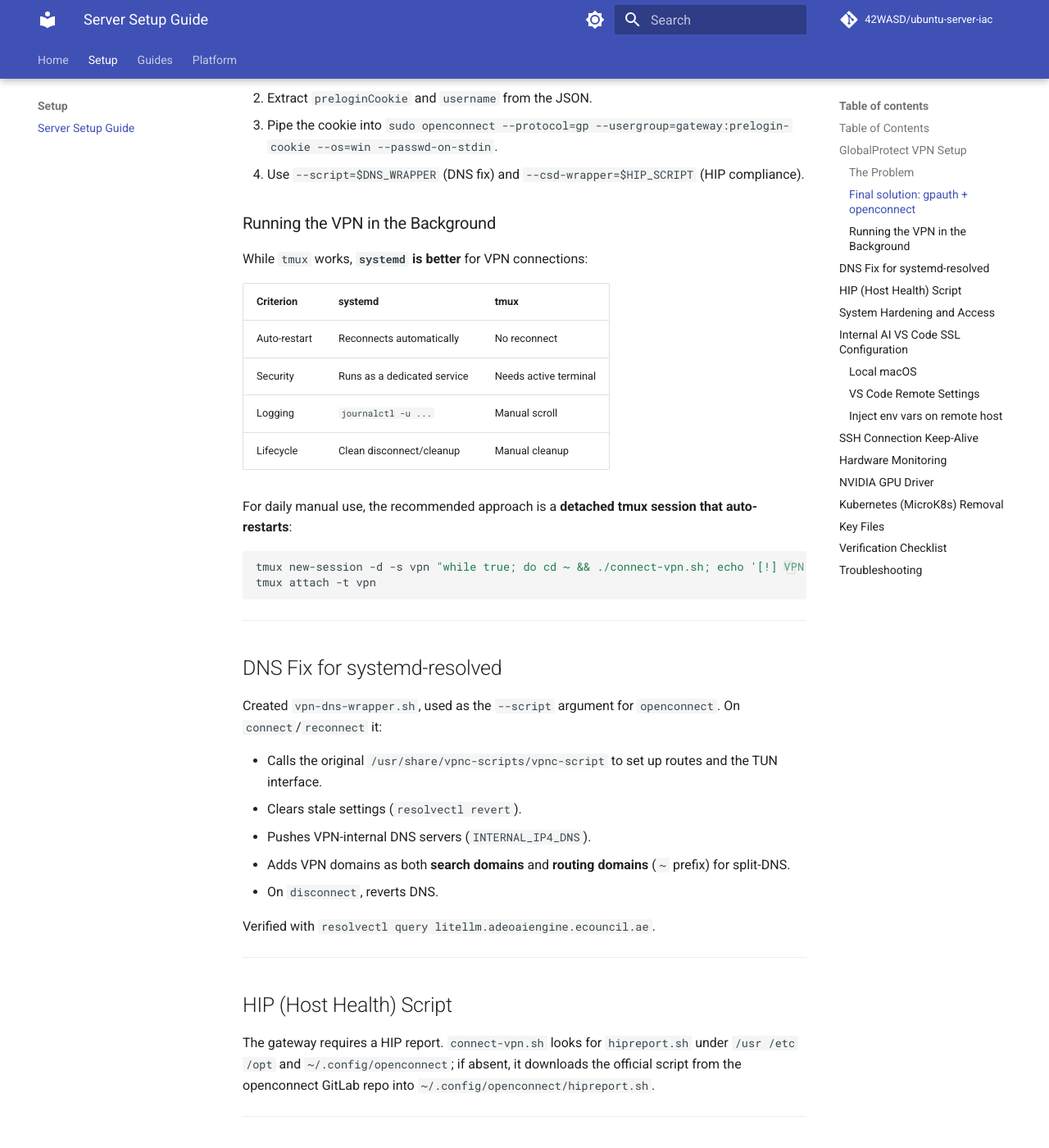
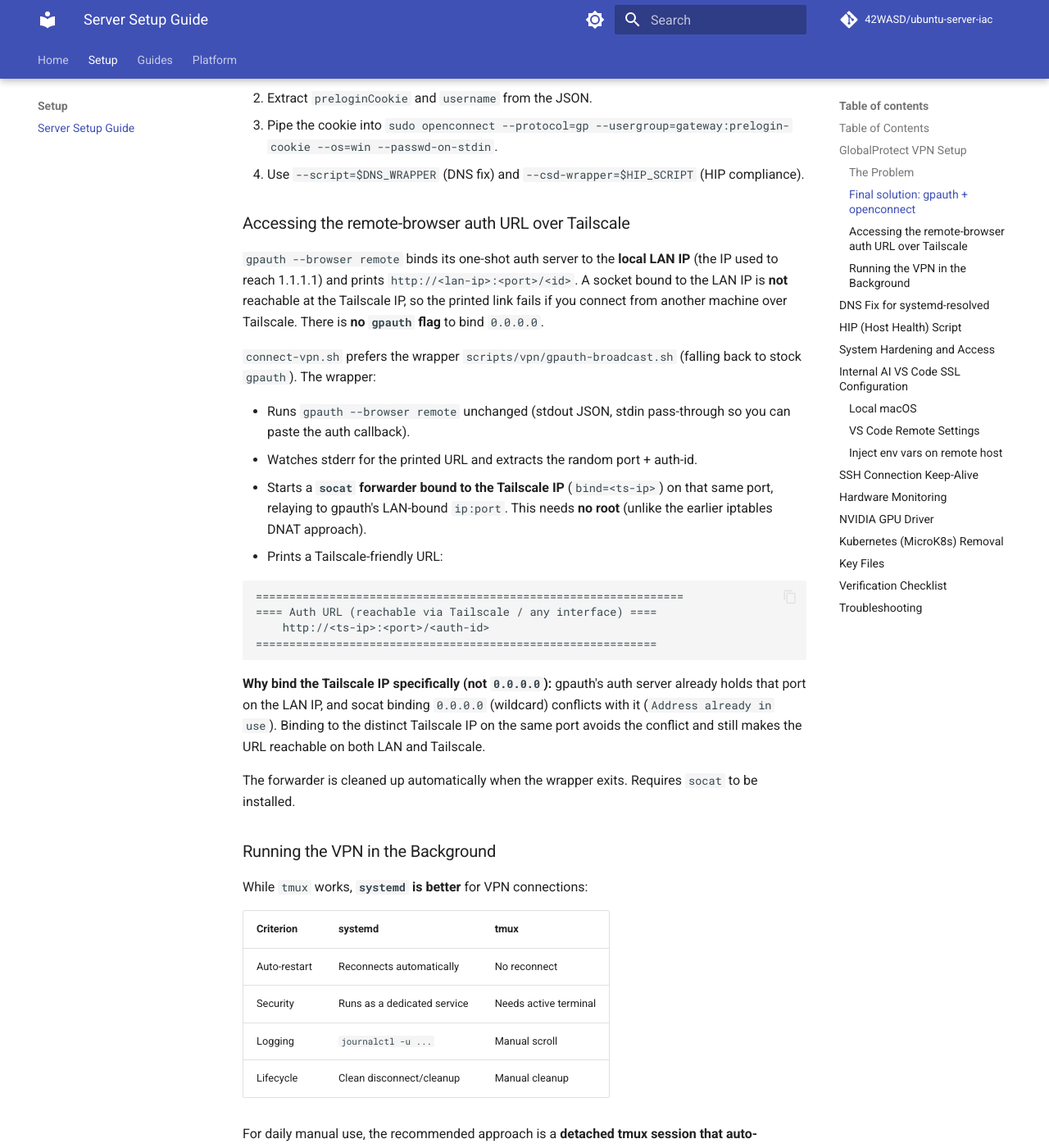
Before and after one commit to 42WASD/ubuntu-server-iac, an MkDocs documentation site: the page built from docs/setup/server-setup-guide.md, in a window 1280 px wide and 1400 px high, scrolled down 1435 px. Shown: the whole window at 82% size. Built offline with MkDocs 1.6.1 and Material for MkDocs 9.7.7, drawn with Linux system fonts in a browser that asks for light colours; comment, search, counter and statistics services are not loaded; some of the changed text lies outside the part shown.

Commit message:
Document Tailscale-reachable gpauth auth URL via socat broadcast wrapper

````diff
--- a/docs/setup/server-setup-guide.md
+++ b/docs/setup/server-setup-guide.md
@@ -47,6 +47,41 @@ The working combination uses the **`globalprotect-openconnect`** PPA, which prov
 2. Extract `preloginCookie` and `username` from the JSON.
 3. Pipe the cookie into `sudo openconnect --protocol=gp --usergroup=gateway:prelogin-cookie --os=win --passwd-on-stdin`.
 4. Use `--script=$DNS_WRAPPER` (DNS fix) and `--csd-wrapper=$HIP_SCRIPT` (HIP compliance).
+
+### Accessing the remote-browser auth URL over Tailscale
+
+`gpauth --browser remote` binds its one-shot auth server to the **local LAN IP**
+(the IP used to reach 1.1.1.1) and prints `http://<lan-ip>:<port>/<id>`. A
+socket bound to the LAN IP is **not** reachable at the Tailscale IP, so the
+printed link fails if you connect from another machine over Tailscale. There is
+**no `gpauth` flag** to bind `0.0.0.0`.
+
+`connect-vpn.sh` prefers the wrapper `scripts/vpn/gpauth-broadcast.sh` (falling
+back to stock `gpauth`). The wrapper:
+
+- Runs `gpauth --browser remote` unchanged (stdout JSON, stdin pass-through so
+  you can paste the auth callback).
+- Watches stderr for the printed URL and extracts the random port + auth-id.
+- Starts a **`socat` forwarder bound to the Tailscale IP** (`bind=<ts-ip>`) on
+  that same port, relaying to gpauth's LAN-bound `ip:port`. This needs **no
+  root** (unlike the earlier iptables DNAT approach).
+- Prints a Tailscale-friendly URL:
+
+  ```text
+  ================================================================
+  ==== Auth URL (reachable via Tailscale / any interface) ====
+      http://<ts-ip>:<port>/<auth-id>
+  ============================================================
+  ```
+
+**Why bind the Tailscale IP specifically (not `0.0.0.0`):** gpauth's auth server
+already holds that port on the LAN IP, and socat binding `0.0.0.0` (wildcard)
+conflicts with it (`Address already in use`). Binding to the distinct Tailscale
+IP on the same port avoids the conflict and still makes the URL reachable on
+both LAN and Tailscale.
+
+The forwarder is cleaned up automatically when the wrapper exits. Requires
+`socat` to be installed.
 
 ### Running the VPN in the Background
 
@@ -219,6 +254,7 @@ This freed **1.8 GB** of snap data and stopped the associated processes (`kubeli
 | `scripts/vpn/connect-vpn.sh` | Main VPN launcher |
 | `scripts/vpn/vpn-dns-wrapper.sh` | openconnect `--script`: DNS fix |
 | `scripts/vpn/vpn-persist.sh` | VPN persistence loop |
+| `scripts/vpn/gpauth-broadcast.sh` | `gpauth --browser remote` wrapper that makes the auth URL reachable via Tailscale (socat, no root) |
 | `scripts/gpu/gpu-power-limit.service` | systemd GPU 300W power limit service |
 | `~/.config/openconnect/hipreport.sh` | HIP host-report script |
 | `~/.bashrc`, `~/.profile` | `NODE_TLS_REJECT_UNAUTHORIZED=0` |
````
